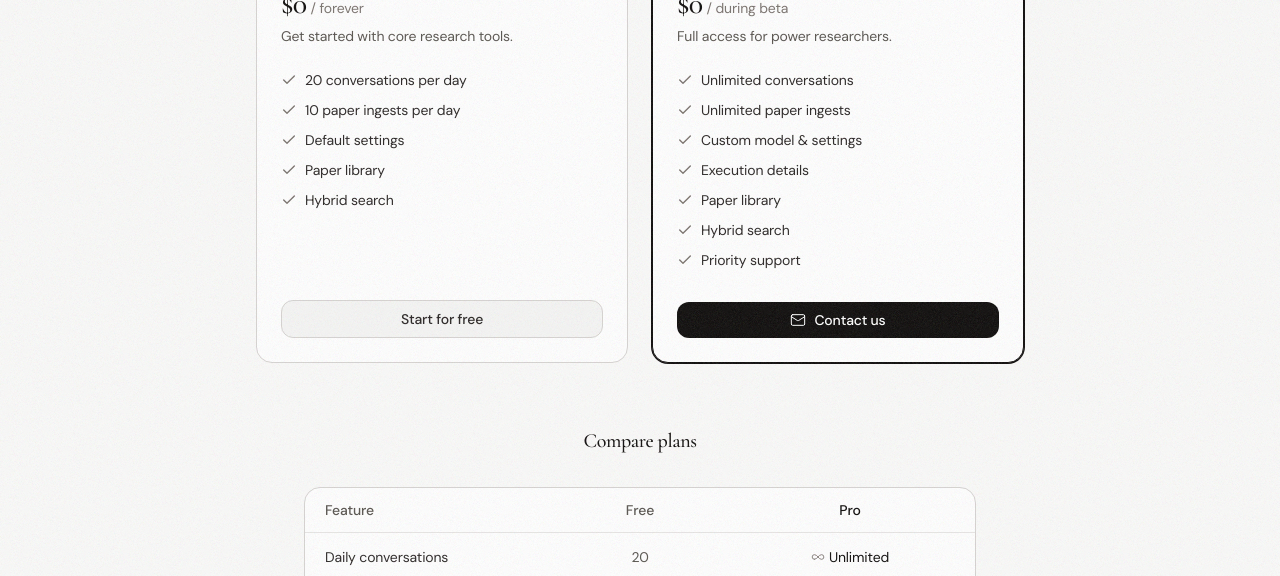
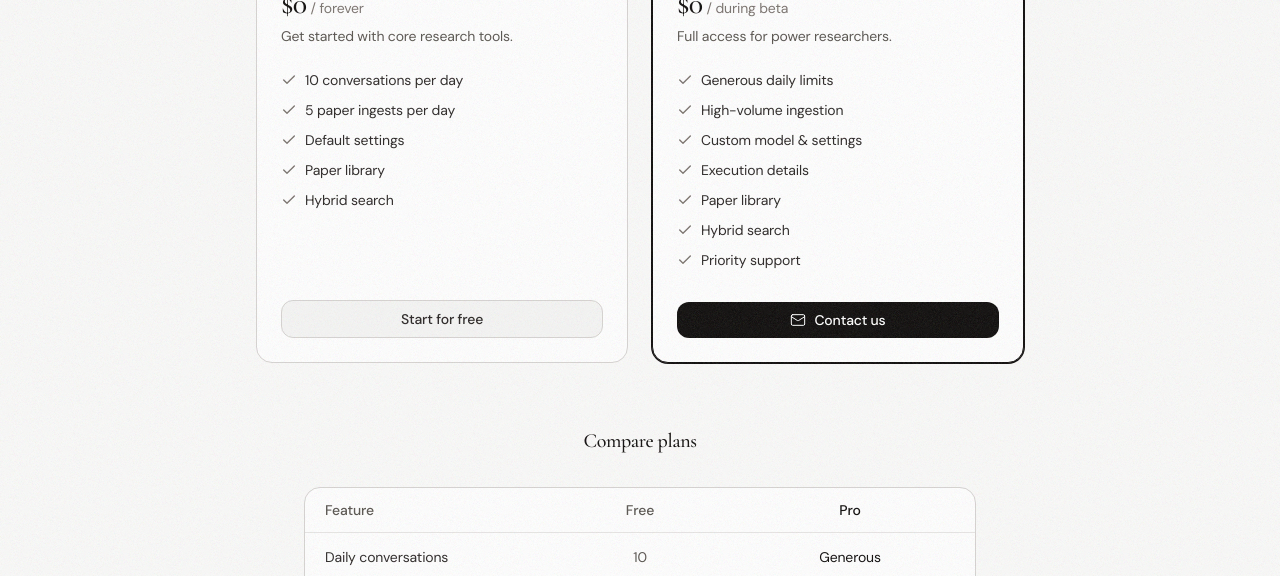
Before and after one commit to spencerjireh/arxivian, a React (Vite) app in the folder frontend/: page /pricing in a window 1280 px wide. Shown: the part 376-952 px from the top of the page. Built offline with nearby package versions, Linux system fonts and the light colour scheme; no server answers.

Commit message:
chore(tiers): lower free-tier limits and soften pro-tier wording
Reduce free daily chats from 20 to 10 and ingests from 10 to 5.
Replace "Unlimited" with "Generous" for pro-tier display across
the pricing page and account settings.

```diff
--- a/frontend/src/pages/PricingPage.tsx
+++ b/frontend/src/pages/PricingPage.tsx
@@ -2,7 +2,7 @@ import { Link } from 'react-router-dom'
 import { useAuth } from '@clerk/clerk-react'
 import { motion, useReducedMotion } from 'framer-motion'
 import clsx from 'clsx'
-import { Check, Infinity as InfinityIcon, Mail } from 'lucide-react'
+import { Check, Mail } from 'lucide-react'
 import { staggerContainer, staggerItem, transitions } from '../lib/animations'
 import { useUserStore } from '../stores/userStore'
 import Button from '../components/ui/Button'
@@ -16,8 +16,8 @@ const tiers = [
     period: 'forever',
     description: 'Get started with core research tools.',
     features: [
-      '20 conversations per day',
-      '10 paper ingests per day',
+      '10 conversations per day',
+      '5 paper ingests per day',
       'Default settings',
       'Paper library',
       'Hybrid search',
@@ -29,8 +29,8 @@ const tiers = [
     period: 'during beta',
     description: 'Full access for power researchers.',
     features: [
-      'Unlimited conversations',
-      'Unlimited paper ingests',
+      'Generous daily limits',
+      'High-volume ingestion',
       'Custom model & settings',
       'Execution details',
       'Paper library',
@@ -42,8 +42,8 @@ const tiers = [
 ] as const
 
 const comparisonRows = [
-  { feature: 'Daily conversations', free: '20', pro: 'Unlimited' },
-  { feature: 'Daily paper ingests', free: '10', pro: 'Unlimited' },
+  { feature: 'Daily conversations', free: '10', pro: 'Generous' },
+  { feature: 'Daily paper ingests', free: '5', pro: 'Generous' },
   { feature: 'Settings', free: 'Default settings', pro: 'Custom model & settings' },
   { feature: 'Execution details', free: 'Hidden', pro: 'Full access' },
 ] as const
@@ -197,8 +197,7 @@ export default function PricingPage() {
               >
                 <div className="text-sm text-stone-700">{row.feature}</div>
                 <div className="text-sm text-stone-500 text-center">{row.free}</div>
-                <div className="text-sm text-stone-900 text-center flex items-center justify-center gap-1">
-                  {row.pro === 'Unlimited' && <InfinityIcon className="w-3.5 h-3.5 text-stone-400" strokeWidth={1.5} />}
+                <div className="text-sm text-stone-900 text-center">
                   {row.pro}
                 </div>
               </div>
--- a/frontend/src/pages/settings/AccountSection.tsx
+++ b/frontend/src/pages/settings/AccountSection.tsx
@@ -81,7 +81,7 @@ export default function AccountSection() {
           <div>
             <p className="text-xs text-stone-500">Daily chats</p>
             <p className="text-sm font-medium text-stone-800">
-              {me.chats_used_today} / {me.daily_chat_limit ?? 'Unlimited'}
+              {me.chats_used_today} / {me.daily_chat_limit ?? 'Generous'}
             </p>
           </div>
         </div>
```
Also changed, not shown: 1 other file (tests, documents, lock files or other folders).
